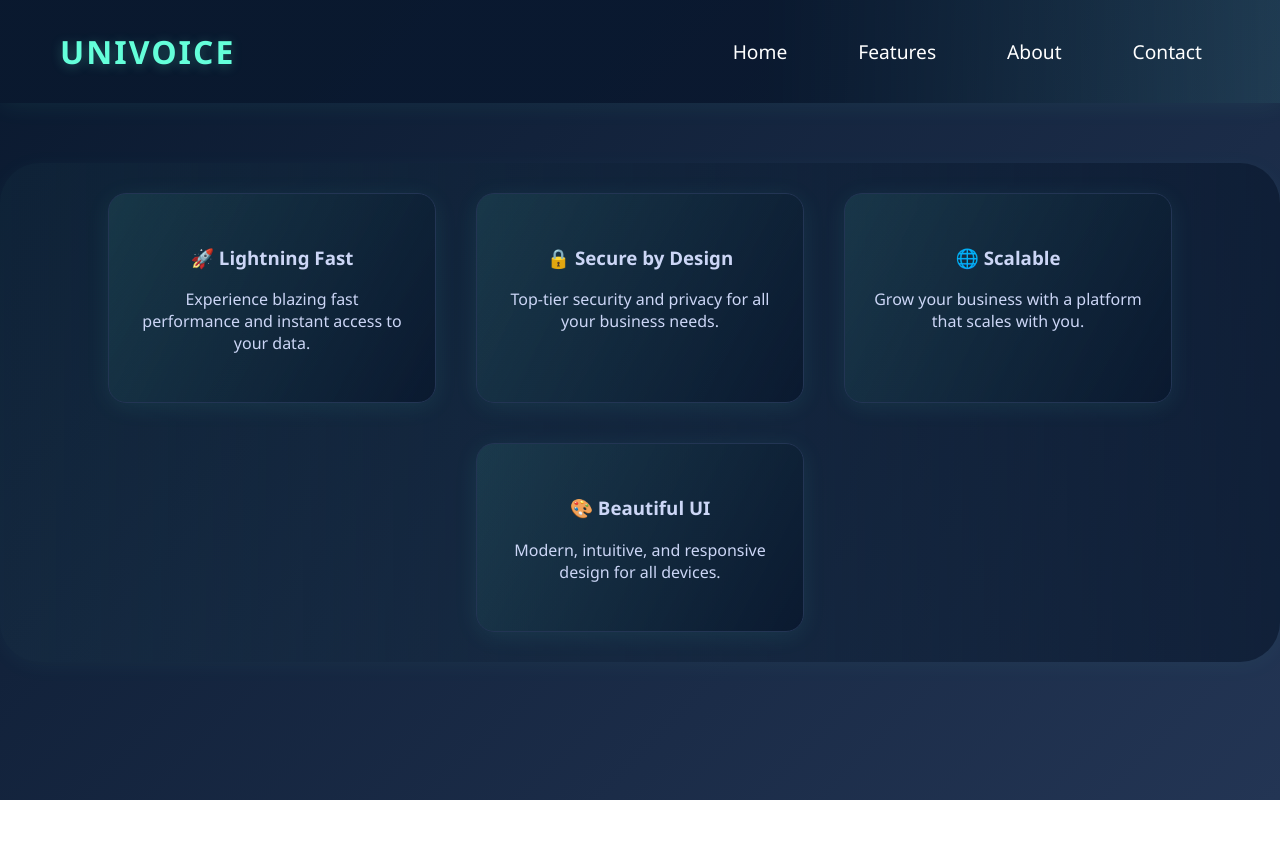
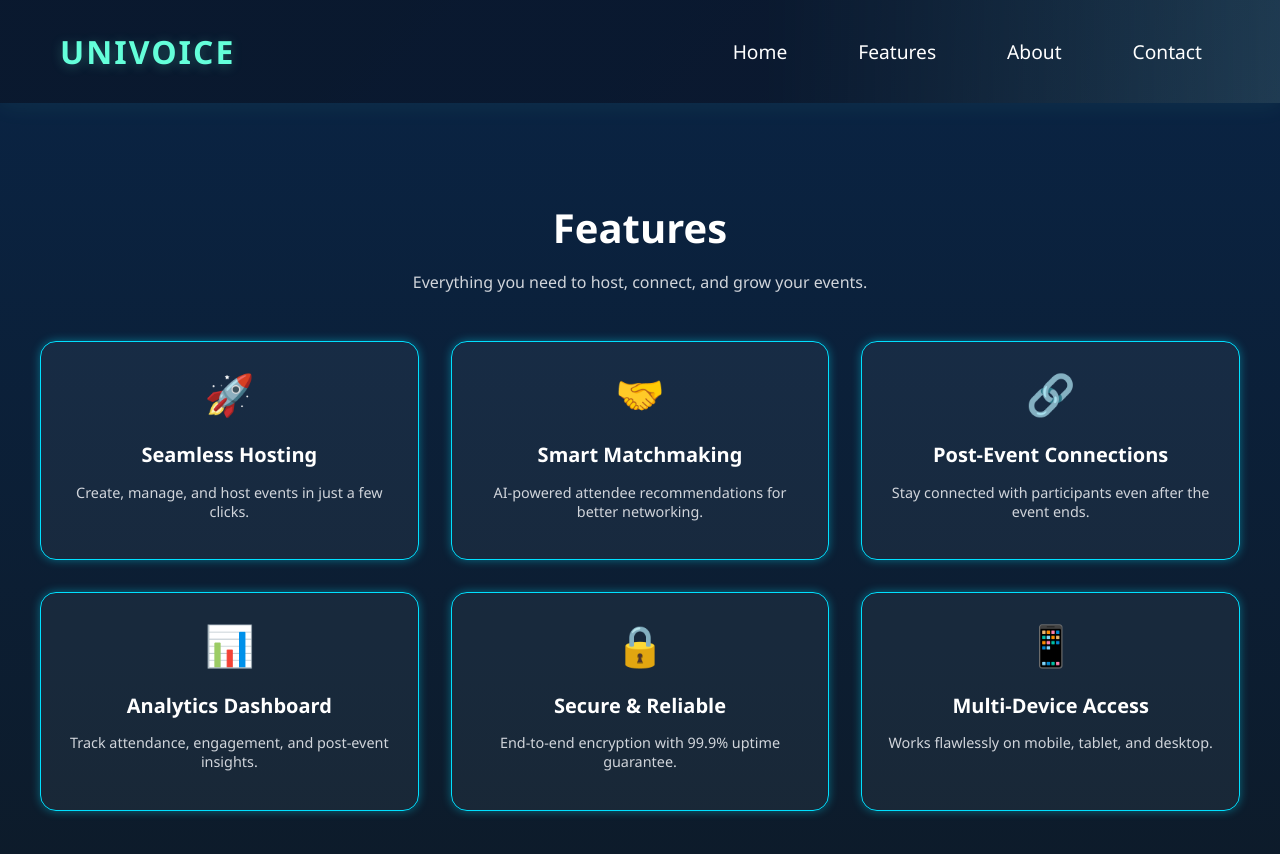
Before and after one commit to santosh-kumar-770/SaaS-prototype, a plain HTML site: page features.html in a window 1280 px wide. Before the commit the page ends 800 px from the top, so only its background shows below. Drawn offline with Linux system fonts and the light colour scheme.

Commit message:
New wala

```diff
--- a/features.html
+++ b/features.html
@@ -19,24 +19,53 @@
         </ul>
     </nav>
 
-    <section class="features" id="features">
+<section class="features-section" id="features">
+  <div class="features-container">
+    <h2>Features</h2>
+    <p class="subtitle">Everything you need to host, connect, and grow your events.</p>
+
+    <div class="features-grid">
+
       <div class="feature-card">
-            <h3>🚀 Lightning Fast</h3>
-            <p>Experience blazing fast performance and instant access to your data.</p>
+        <div class="icon">🚀</div>
+        <h3>Seamless Hosting</h3>
+        <p>Create, manage, and host events in just a few clicks.</p>
       </div>
+
       <div class="feature-card">
-            <h3>🔒 Secure by Design</h3>
-            <p>Top-tier security and privacy for all your business needs.</p>
+        <div class="icon">🤝</div>
+        <h3>Smart Matchmaking</h3>
+        <p>AI-powered attendee recommendations for better networking.</p>
       </div>
+
       <div class="feature-card">
-            <h3>🌐 Scalable</h3>
-            <p>Grow your business with a platform that scales with you.</p>
+        <div class="icon">🔗</div>
+        <h3>Post-Event Connections</h3>
+        <p>Stay connected with participants even after the event ends.</p>
       </div>
+
       <div class="feature-card">
-            <h3>🎨 Beautiful UI</h3>
-            <p>Modern, intuitive, and responsive design for all devices.</p>
+        <div class="icon">📊</div>
+        <h3>Analytics Dashboard</h3>
+        <p>Track attendance, engagement, and post-event insights.</p>
+      </div>
+
+      <div class="feature-card">
+        <div class="icon">🔒</div>
+        <h3>Secure & Reliable</h3>
+        <p>End-to-end encryption with 99.9% uptime guarantee.</p>
+      </div>
+
+      <div class="feature-card">
+        <div class="icon">📱</div>
+        <h3>Multi-Device Access</h3>
+        <p>Works flawlessly on mobile, tablet, and desktop.</p>
+      </div>
+
+    </div>
   </div>
 </section>
+
 </body>
 
 </html>
--- a/script.js
+++ b/script.js
@@ -15,7 +15,7 @@ document.addEventListener('DOMContentLoaded', function () {
 document.addEventListener('DOMContentLoaded', function () {
     const el = document.getElementById('animated-words');
     if (!el) return;
-    const words = ['Fast.', 'Secure.', 'Scalable.', 'Beautiful.'];
+    const words = ['Effortless.', 'Memorable.', 'Seamless.', 'Limitless.'];
     let i = 0, j = 0, isDeleting = false;
     function type() {
         let word = words[i];
--- a/style.css
+++ b/style.css
@@ -8,8 +8,9 @@
     letter-spacing: 2px;
     font-weight: bold;
     text-shadow: 0 4px 24px #64ffda33, 0 1px 0 #233554;
-    animation: slideDown 0.7s cubic-bezier(.77,0,.18,1);
+    animation: slideDown 0.7s cubic-bezier(.77, 0, .18, 1);
 }
+
 @media (max-width: 768px) {
     .main-heading {
         font-size: 1.6rem;
@@ -17,6 +18,7 @@
         margin-bottom: 22px;
     }
 }
+
 @media (max-width: 480px) {
     .main-heading {
         font-size: 1.1rem;
@@ -24,22 +26,25 @@
         margin-bottom: 14px;
     }
 }
+
 /* Host Event Form Styles */
 .host-container {
     max-width: 600px;
     margin: 110px auto 40px auto;
-    background: linear-gradient(120deg, rgba(100,255,218,0.07) 0%, rgba(23,42,69,0.85) 100%);
+    background: linear-gradient(120deg, rgba(100, 255, 218, 0.07) 0%, rgba(23, 42, 69, 0.85) 100%);
     border-radius: 18px;
-    box-shadow: 0 4px 24px 0 rgba(100,255,218,0.08);
+    box-shadow: 0 4px 24px 0 rgba(100, 255, 218, 0.08);
     padding: 40px 32px 32px 32px;
     color: #ccd6f6;
     animation: fadeIn 1.2s;
 }
+
 .host-form {
     display: flex;
     flex-direction: column;
     gap: 18px;
 }
+
 .form-section-title {
     color: #64ffda;
     text-align: center;
@@ -48,24 +53,29 @@
     font-size: 1.5rem;
     text-shadow: 0 2px 12px #64ffda33;
 }
+
 .form-section-title:first-child {
     margin-top: 0;
 }
+
 .form-group {
     display: flex;
     flex-direction: column;
     gap: 6px;
     margin-bottom: 8px;
 }
+
 .form-row {
     display: flex;
     gap: 18px;
     flex-wrap: wrap;
 }
+
 .form-row .form-group {
     flex: 1 1 160px;
     min-width: 120px;
 }
+
 .form-input {
     padding: 12px 14px;
     border-radius: 8px;
@@ -75,26 +85,31 @@
     font-size: 1rem;
     transition: border 0.2s, box-shadow 0.2s;
 }
+
 .form-input:focus {
     border-color: #64ffda;
     outline: none;
     box-shadow: 0 0 0 2px #64ffda44;
 }
+
 .radio-group {
     display: flex;
     align-items: center;
     gap: 18px;
     margin-top: 4px;
 }
+
 .radio-group input[type="radio"] {
     accent-color: #64ffda;
     margin-right: 4px;
 }
+
 .radio-group label {
     margin-right: 10px;
     color: #bfc9e0;
     font-size: 1rem;
 }
+
 @media (max-width: 768px) {
     .host-container {
         max-width: 98vw;
@@ -102,45 +117,56 @@
         padding: 18px 6vw 18px 6vw;
         border-radius: 12px;
     }
+
     .form-row {
         flex-direction: column;
         gap: 8px;
     }
+
     .form-section-title {
         font-size: 1.2rem;
     }
+
     .host-form {
         gap: 12px;
     }
+
     .form-group {
         gap: 4px;
         margin-bottom: 6px;
     }
-    .form-input, textarea.form-input {
+
+    .form-input,
+    textarea.form-input {
         font-size: 0.98rem;
         padding: 10px 8px;
     }
+
     .radio-group label {
         font-size: 0.98rem;
     }
+
     .join-events {
         flex-direction: column;
         gap: 18px;
         padding: 10px 0;
         border-radius: 16px;
     }
+
     #event {
         width: 98vw;
         padding: 14px 4px;
         font-size: 0.98rem;
         border-radius: 12px;
     }
+
     #event img {
         max-width: 96vw;
         border-radius: 10px;
         padding: 4px;
     }
 }
+
 @media (max-width: 480px) {
     .host-container {
         max-width: 99vw;
@@ -148,45 +174,56 @@
         padding: 8px 2vw 8px 2vw;
         border-radius: 8px;
     }
+
     .form-section-title {
         font-size: 1.05rem;
     }
+
     .form-input {
         font-size: 0.98rem;
         padding: 10px 8px;
     }
+
     .host-form {
         gap: 8px;
     }
+
     .form-group {
         gap: 2px;
         margin-bottom: 4px;
     }
-    .form-input, textarea.form-input {
+
+    .form-input,
+    textarea.form-input {
         font-size: 0.96rem;
         padding: 8px 6px;
     }
+
     .radio-group label {
         font-size: 0.96rem;
     }
+
     .join-events {
         flex-direction: column;
         gap: 10px;
         padding: 4px 0;
         border-radius: 8px;
     }
+
     #event {
         width: 99vw;
         padding: 8px 2px;
         font-size: 0.96rem;
         border-radius: 8px;
     }
+
     #event img {
         max-width: 98vw;
         border-radius: 6px;
         padding: 2px;
     }
 }
+
 /* General Body and HTML */
 html {
     scroll-behavior: smooth;
@@ -307,41 +344,76 @@ nav li a:focus {
 }
 
 /* Features */
-.features {
-    display: flex;
-    flex-wrap: wrap;
-    justify-content: center;
-    gap: 40px;
-    margin: 60px 0 0;
-    animation: fadeIn 1.5s 0.5s both;
-    background: linear-gradient(90deg, rgba(100, 255, 218, 0.03) 0%, rgba(10, 25, 47, 0.7) 100%);
-    border-radius: 40px;
-    box-shadow: 0 4px 24px 0 rgba(100, 255, 218, 0.04);
-    padding: 30px 0;
+.features-section {
+    background: linear-gradient(to bottom, #0a2342, #0d1b2a);
+    color: white;
+    padding: 4rem 1.5rem;
+    text-align: center;
+}
+
+.features-container {
+    max-width: 1200px;
+    margin: 0 auto;
+}
+
+.features-section h2 {
+    font-size: 2.5rem;
+    margin-bottom: 0.5rem;
+}
+
+.features-section .subtitle {
+    color: #d1d5db;
+    margin-bottom: 3rem;
+}
+
+.features-grid {
+    display: grid;
+    grid-template-columns: repeat(auto-fit, minmax(250px, 1fr));
+    gap: 2rem;
 }
 
 .feature-card {
-    background: linear-gradient(120deg, rgba(100, 255, 218, 0.09) 0%, rgba(10, 25, 47, 0.95) 100%);
-    border-radius: 18px;
-    box-shadow: 0 4px 24px 0 rgba(100, 255, 218, 0.08);
-    padding: 32px 28px;
-    width: 270px;
-    color: #ccd6f6;
-    text-align: center;
-    transition: transform 0.2s, box-shadow 0.2s, border 0.2s, background 0.3s;
-    border: 1.5px solid #233554;
-    position: relative;
-    overflow: hidden;
+    background: rgba(255, 255, 255, 0.05);
+    border: 1px solid #00e0ff;
+    /* Cyan border */
+    border-radius: 1rem;
+    padding: 1.5rem;
+    transition: all 0.3s ease;
+    box-shadow: 0 0 10px rgba(0, 224, 255, 0.4);
+    /* Cyan glow */
 }
 
-.feature-card:hover,
-.feature-card:focus {
-    transform: translateY(-8px) scale(1.03);
-    box-shadow: 0 8px 32px 0 rgba(100, 255, 218, 0.15);
-    border-color: #64ffda;
-    background: linear-gradient(120deg, #64ffda22 0%, #233554 100%);
-    outline: none;
+.feature-card:hover {
+    transform: scale(1.05);
+    box-shadow: 0 0 25px rgba(0, 224, 255, 0.8);
+    /* Stronger glow */
+    border-color: #00f0ff;
+    /* Slightly brighter cyan */
 }
+
+
+.feature-card .icon {
+    font-size: 2.5rem;
+    margin-bottom: 1rem;
+}
+
+.feature-card h3 {
+    font-size: 1.25rem;
+    margin-bottom: 0.5rem;
+}
+
+.feature-card p {
+    color: #d1d5db;
+    font-size: 0.9rem;
+}
+
+.features-grid {
+    display: grid;
+    grid-template-columns: 1fr;
+    /* default phone: 1 card */
+    gap: 2rem;
+}
+
 
 /* About Section */
 .about-section {
@@ -698,3 +770,18 @@ nav li a:focus {
         padding: 10px 8px;
     }
 }
+
+
+/* Tablet (2 cards) */
+@media (min-width: 768px) {
+    .features-grid {
+        grid-template-columns: repeat(2, 1fr);
+    }
+}
+
+/* Laptop/Desktop (3 cards) */
+@media (min-width: 1024px) {
+    .features-grid {
+        grid-template-columns: repeat(3, 1fr);
+    }
+}
```
Also changed, not shown: about.html (+2 -2 lines), index.html (+1 -1 lines). Lines whose indentation alone changed are shown as unchanged.
